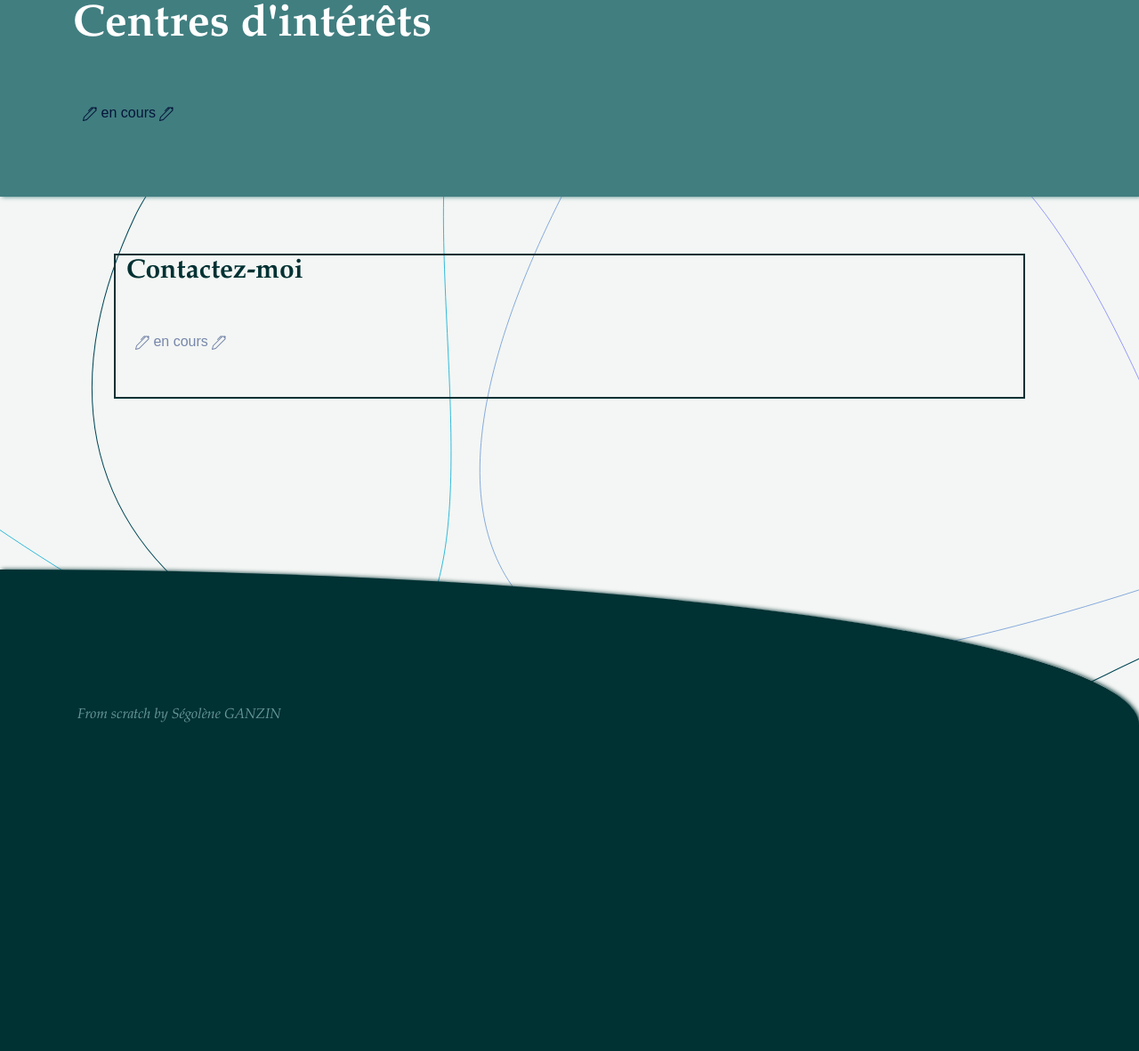
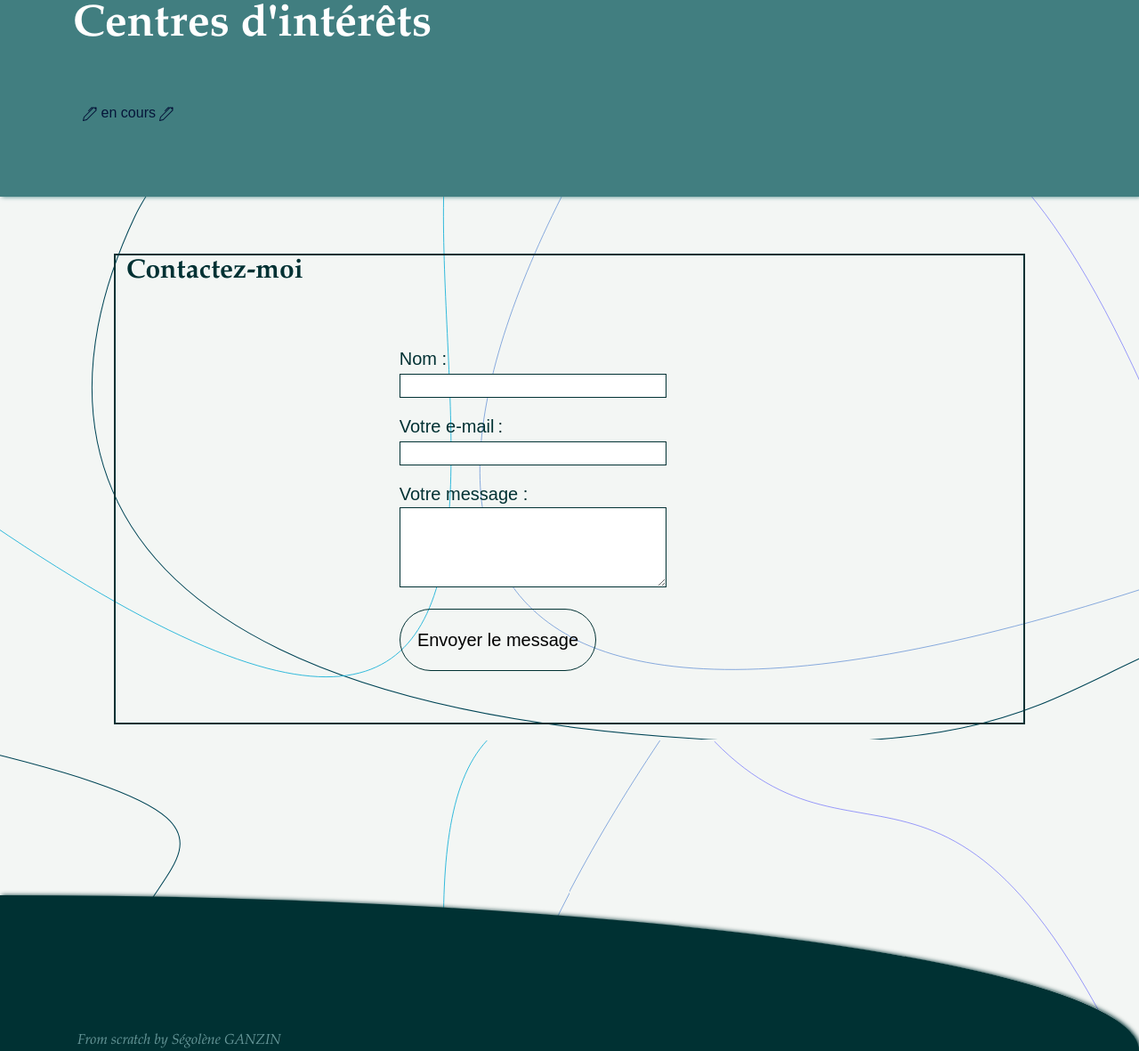
Before and after one commit to segoleneganzin/cv, a PHP site: page / in a window 1280 px wide. Shown: the part 3969-5150 px from the top of the page at 89% size. Before the commit the page ends 4781 px from the top, so only its background shows below. Run offline with PHP 8.4, Linux system fonts and the light colour scheme; some web fonts are replaced.

Commit message:
ajout du formulaire

```diff
--- a/index.html
+++ b/index.html
@@ -249,11 +249,23 @@
                 <div class="container">
                     <div class="col-12">
                         <h1>Contactez-moi</h1>
-                        <p><svg xmlns="http://www.w3.org/2000/svg" width="16" height="16" fill="currentColor" class="bi bi-pen" viewBox="0 0 16 16">
-                            <path d="m13.498.795.149-.149a1.207 1.207 0 1 1 1.707 1.708l-.149.148a1.5 1.5 0 0 1-.059 2.059L4.854 14.854a.5.5 0 0 1-.233.131l-4 1a.5.5 0 0 1-.606-.606l1-4a.5.5 0 0 1 .131-.232l9.642-9.642a.5.5 0 0 0-.642.056L6.854 4.854a.5.5 0 1 1-.708-.708L9.44.854A1.5 1.5 0 0 1 11.5.796a1.5 1.5 0 0 1 1.998-.001zm-.644.766a.5.5 0 0 0-.707 0L1.95 11.756l-.764 3.057 3.057-.764L14.44 3.854a.5.5 0 0 0 0-.708l-1.585-1.585z"/>
-                          </svg> en cours <svg xmlns="http://www.w3.org/2000/svg" width="16" height="16" fill="currentColor" class="bi bi-pen" viewBox="0 0 16 16">
-                            <path d="m13.498.795.149-.149a1.207 1.207 0 1 1 1.707 1.708l-.149.148a1.5 1.5 0 0 1-.059 2.059L4.854 14.854a.5.5 0 0 1-.233.131l-4 1a.5.5 0 0 1-.606-.606l1-4a.5.5 0 0 1 .131-.232l9.642-9.642a.5.5 0 0 0-.642.056L6.854 4.854a.5.5 0 1 1-.708-.708L9.44.854A1.5 1.5 0 0 1 11.5.796a1.5 1.5 0 0 1 1.998-.001zm-.644.766a.5.5 0 0 0-.707 0L1.95 11.756l-.764 3.057 3.057-.764L14.44 3.854a.5.5 0 0 0 0-.708l-1.585-1.585z"/>
-                          </svg></p>
+                        <form action="" method="post">
+                            <div>
+                                <label for="name">Nom :</label>
+                                <input type="text" id="name" name="user_name">
+                            </div>
+                            <div>
+                                <label for="mail">Votre e-mail :</label>
+                                <input type="email" id="mail" name="user_mail">
+                            </div>
+                            <div>
+                                <label for="msg">Votre message :</label>
+                                <textarea id="msg" name="user_message"></textarea>
+                            </div>
+                            <div class="button">
+                                <button type="submit">Envoyer le message</button>
+                            </div>
+                        </form>
                     </div>
                 </div>
             </section>
--- a/style.css
+++ b/style.css
@@ -1,3 +1,4 @@
+@charset "UTF-8";
 @font-face {
   font-family: "Greatvibes";
   src: url("/font/Great_Vibes/GreatVibes-Regular.ttf");
@@ -230,6 +231,46 @@ header {
   color: #003133;
 }
 
+.contenu #contact form {
+  margin: 0 25% 0 25%;
+  padding: 5%;
+  color: #003133;
+  font-size: 20px;
+}
+
+.contenu #contact form div {
+  padding: 2%;
+}
+
+.contenu #contact form label {
+  display: inline-block;
+  width: 150px;
+  text-align: left;
+}
+
+.contenu #contact form input, .contenu #contact form textarea {
+  /* Pour s'assurer que tous les champs texte ont la même police.
+                   Par défaut, les textarea ont une police monospace */
+  font: 1em Garamond;
+  /* Pour que tous les champs texte aient la même dimension */
+  width: 300px;
+  -webkit-box-sizing: border-box;
+          box-sizing: border-box;
+  /* Pour harmoniser le look & feel des bordures des champs texte */
+  border: 1px solid #003133;
+}
+
+.contenu #contact form textarea {
+  height: 90px;
+}
+
+.contenu #contact form button {
+  padding: 5%;
+  border: 1px solid #003133;
+  border-radius: 100rem;
+  background: transparent;
+}
+
 /*footer*/
 footer {
   width: calc(100% - 250px);
--- a/style.scss
+++ b/style.scss
@@ -204,6 +204,41 @@ header {
         h1 {
             color: $couleur-menu;
         }
+        form {
+            margin: 0 25% 0 25%;
+            padding: 5%;
+            color: $couleur-menu;
+            font-size: 20px;
+            div {
+                padding: 2%;
+            }
+            label {
+                display: inline-block;
+                width: 150px;
+                text-align: left;
+            }
+            input, textarea {
+                /* Pour s'assurer que tous les champs texte ont la même police.
+                   Par défaut, les textarea ont une police monospace */
+                font: 1em Garamond;
+
+                /* Pour que tous les champs texte aient la même dimension */
+                width: 300px;
+                box-sizing: border-box;
+
+                /* Pour harmoniser le look & feel des bordures des champs texte */
+                border: 1px solid $vert-sombre;
+            }
+            textarea {
+                height: 90px;
+            }
+            button {
+                padding: 5%;
+                border: 1px solid $vert-sombre;
+                border-radius: 100rem;
+                background: transparent;
+            }
+        }
     }
 }
 
```
Also changed, not shown: contact.txt (added), 1 other file.
